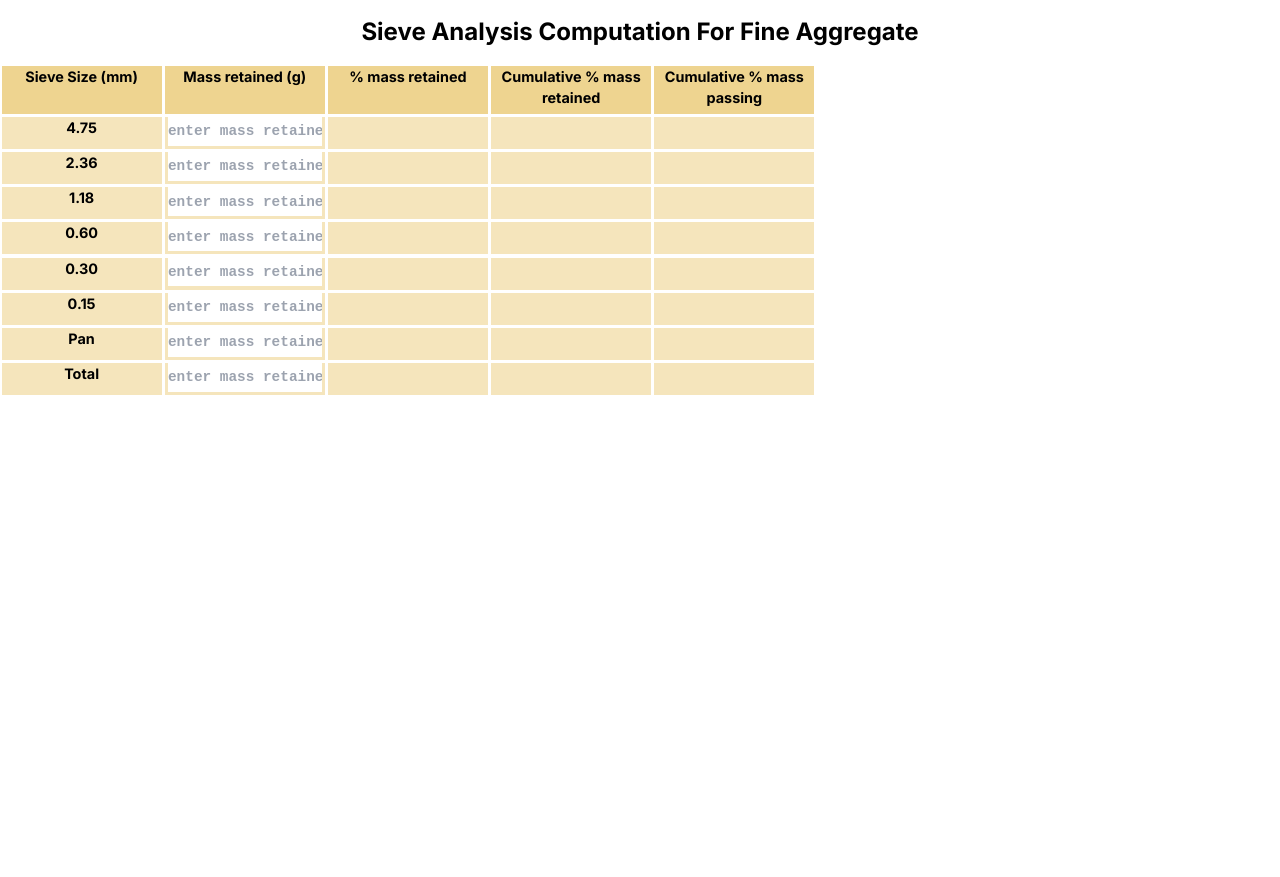
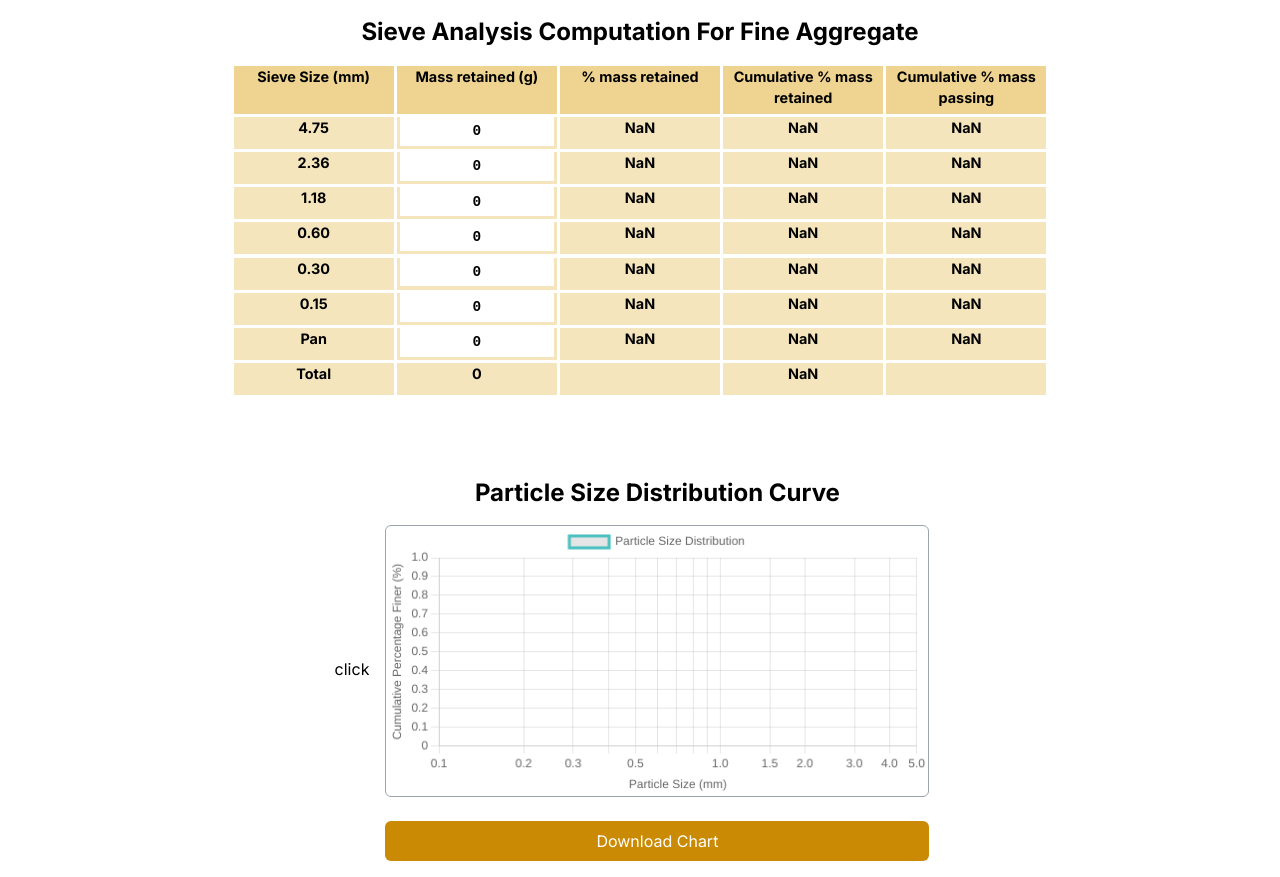
Before and after one commit to IsraelIyke/ug-project, a Next.js app: page /psd-curve in a window 1280 px wide. Before the commit the page ends 800 px from the top, so only its background shows below. Built offline with nearby package versions, Linux system fonts and the light colour scheme.

Commit message:
finished working on the particle distribution input field

```diff
--- a/app/psd-curve/page.css
+++ b/app/psd-curve/page.css
@@ -1,8 +1,17 @@
+.container {
+  text-align: center;
+}
 .particle {
   display: flex;
   align-items: center;
   overflow-y: hidden;
   overflow-x: auto;
+  justify-content: center;
+}
+.sub {
+  display: flex;
+  margin-top: 4rem;
+  justify-content: center;
 }
 .particle-sub {
   display: flex;
@@ -28,3 +37,9 @@
   height: 3rem;
   background: hsl(43, 74%, 75%);
 }
+
+@media screen and (width < 768px) {
+  .particle {
+    justify-content: left;
+  }
+}
--- a/app/psd-curve/page.js
+++ b/app/psd-curve/page.js
@@ -1,75 +1,150 @@
 "use client";
-import { useState, useEffect } from "react";
+import { useState, useEffect, useRef } from "react";
 import Head from "next/head";
 import { Chart } from "chart.js/auto";
 import "./page.css";
 
 export default function Home() {
+  const chartRef = useRef(null);
+
+  const [mass1, setMass1] = useState(0);
+  const [mass2, setMass2] = useState(0);
+  const [mass3, setMass3] = useState(0);
+  const [mass4, setMass4] = useState(0);
+  const [mass5, setMass5] = useState(0);
+  const [mass6, setMass6] = useState(0);
+  const [mass7, setMass7] = useState(0);
+
+  const mass =
+    parseFloat(mass1) +
+    parseFloat(mass2) +
+    parseFloat(mass3) +
+    parseFloat(mass4) +
+    parseFloat(mass5) +
+    parseFloat(mass6) +
+    parseFloat(mass7);
+
+  const percentRetained1 = (mass1 / mass) * 100;
+  const percentRetained2 = (mass2 / mass) * 100;
+  const percentRetained3 = (mass3 / mass) * 100;
+  const percentRetained4 = (mass4 / mass) * 100;
+  const percentRetained5 = (mass5 / mass) * 100;
+  const percentRetained6 = (mass6 / mass) * 100;
+  const percentRetained7 = (mass7 / mass) * 100;
+
+  const cRetained1 = percentRetained1;
+  const cRetained2 = cRetained1 + percentRetained2;
+  const cRetained3 = cRetained2 + percentRetained3;
+  const cRetained4 = cRetained3 + percentRetained4;
+  const cRetained5 = cRetained4 + percentRetained5;
+  const cRetained6 = cRetained5 + percentRetained6;
+  const cRetained7 = cRetained6 + percentRetained7;
+  const cRetained =
+    cRetained1 +
+    cRetained2 +
+    cRetained3 +
+    cRetained4 +
+    cRetained5 +
+    cRetained6 +
+    cRetained7;
+
+  const pRetained1 = 100 - cRetained1;
+  const pRetained2 = 100 - cRetained2;
+  const pRetained3 = 100 - cRetained3;
+  const pRetained4 = 100 - cRetained4;
+  const pRetained5 = 100 - cRetained5;
+  const pRetained6 = 100 - cRetained6;
+  const pRetained7 = 100 - cRetained7;
+
   const [dataPoints, setDataPoints] = useState([
-    // { x: 0.1, y: 0 },
-    { x: 0.15, y: 11.2 },
-    { x: 0.3, y: 31.9 },
-    { x: 0.6, y: 79.5 },
-    { x: 1.18, y: 89.3 },
-    { x: 2.36, y: 96.4 },
-    { x: 4.75, y: 100 },
+    { x: 0.15, y: pRetained6 },
+    { x: 0.3, y: pRetained5 },
+    { x: 0.6, y: pRetained4 },
+    { x: 1.18, y: pRetained3 },
+    { x: 2.36, y: pRetained2 },
+    { x: 4.75, y: pRetained1 },
   ]);
+  const updateState = () => {
+    const newState = dataPoints.map((obj) => {
+      if (obj.x === 4.75) {
+        return { ...obj, y: pRetained1 };
+      }
+      if (obj.x === 2.36) {
+        return { ...obj, y: pRetained2 };
+      }
+      if (obj.x === 1.18) {
+        return { ...obj, y: pRetained3 };
+      }
+      if (obj.x === 0.6) {
+        return { ...obj, y: pRetained4 };
+      }
+      if (obj.x === 0.3) {
+        return { ...obj, y: pRetained5 };
+      }
+      if (obj.x === 0.15) {
+        return { ...obj, y: pRetained6 };
+      }
+      return obj;
+    });
 
-  // const updateChart = (dataPoints) => {
-  //   const ctx = document.getElementById("psdChart").getContext("2d");
-  //   new Chart(ctx, {
-  //     type: "line",
-  //     data: {
-  //       datasets: [
-  //         {
-  //           label: "Particle Size Distribution",
-  //           data: dataPoints,
-  //           borderColor: "rgba(75, 192, 192, 1)",
-  //           fill: false,
-  //           tension: 0.4,
-  //         },
-  //       ],
-  //     },
-  //     options: {
-  //       scales: {
-  //         x: {
-  //           type: "logarithmic", // Use logarithmic scale for the particle size (microns) axis
-  //           position: "bottom",
-  //           title: {
-  //             display: true,
-  //             text: "Particle Size (mm)",
-  //           },
-  //           min: 0.1, // Set a minimum value for the logarithmic axis
-  //         },
-  //         y: {
-  //           type: "linear",
-  //           position: "left",
-  //           title: {
-  //             display: true,
-  //             text: "Cumulative Percentage Finer (%)",
-  //           },
-  //           min: 0,
-  //         },
-  //       },
-  //     },
-  //   });
-  // };
+    setDataPoints(newState);
+  };
 
-  // useEffect(() => {
-  //   updateChart(dataPoints);
-  // }, []);
+  const updateChart = (dataPoints) => {
+    if (chartRef.current) {
+      chartRef.current.destroy(); // Destroy the previous Chart instance if it exists
+    }
+    const ctx = document.getElementById("psdChart").getContext("2d");
+    chartRef.current = new Chart(ctx, {
+      type: "line",
+      data: {
+        datasets: [
+          {
+            label: "Particle Size Distribution",
+            data: dataPoints,
+            borderColor: "rgba(75, 192, 192, 1)",
+            fill: false,
+            tension: 0.4,
+          },
+        ],
+      },
+      options: {
+        scales: {
+          x: {
+            type: "logarithmic", // Use logarithmic scale for the particle size (microns) axis
+            position: "bottom",
+            title: {
+              display: true,
+              text: "Particle Size (mm)",
+            },
+            min: 0.1, // Set a minimum value for the logarithmic axis
+          },
+          y: {
+            type: "linear",
+            position: "left",
+            title: {
+              display: true,
+              text: "Cumulative Percentage Finer (%)",
+            },
+            min: 0,
+          },
+        },
+      },
+    });
+  };
+
+  useEffect(() => {
+    updateChart(dataPoints);
+  }, [dataPoints]);
 
   return (
-    <div>
+    <div className="container">
       <Head>
         <title>Particle Size Distribution Curve</title>
 
-        <meta name="viewport" content="width=device-width, initial-scale=2.0" />
+        <meta name="viewport" content="width=device-width, initial-scale=1.0" />
       </Head>
-      <h1
-        className="text-2xl font-bold mb-4 mt-4"
-        style={{ textAlign: "center" }}
-      >
+      <h1 className="text-2xl font-bold mb-4 mt-4">
         Sieve Analysis Computation For Fine Aggregate
       </h1>
       {/* a toogle will be here to change from fine aggregate to coarse aggregate */}
@@ -88,71 +163,106 @@ export default function Home() {
         <div className="particle-sub">
           <div className="particle-tile particle-title">Mass retained (g)</div>
           <div className="particle-tile">
-            <input placeholder="enter mass retained" />
+            <input
+              placeholder="enter mass retained"
+              name="mass1"
+              value={mass1}
+              onChange={(e) => setMass1(e.target.value)}
+            />
           </div>
           <div className="particle-tile">
-            <input placeholder="enter mass retained" />
+            <input
+              placeholder="enter mass retained"
+              name="mass2"
+              value={mass2}
+              onChange={(e) => setMass2(e.target.value)}
+            />
           </div>
           <div className="particle-tile">
-            <input placeholder="enter mass retained" />
+            <input
+              placeholder="enter mass retained"
+              name="mass3"
+              value={mass3}
+              onChange={(e) => setMass3(e.target.value)}
+            />
           </div>
           <div className="particle-tile">
-            <input placeholder="enter mass retained" />
+            <input
+              placeholder="enter mass retained"
+              name="mass4"
+              value={mass4}
+              onChange={(e) => setMass4(e.target.value)}
+            />
           </div>
           <div className="particle-tile">
-            <input placeholder="enter mass retained" />
+            <input
+              placeholder="enter mass retained"
+              name="mass5"
+              value={mass5}
+              onChange={(e) => setMass5(e.target.value)}
+            />
           </div>
           <div className="particle-tile">
-            <input placeholder="enter mass retained" />
+            <input
+              placeholder="enter mass retained"
+              name="mass6"
+              value={mass6}
+              onChange={(e) => setMass6(e.target.value)}
+            />
           </div>
           <div className="particle-tile">
-            <input placeholder="enter mass retained" />
+            <input
+              placeholder="enter mass retained"
+              name="mass7"
+              value={mass7}
+              onChange={(e) => setMass7(e.target.value)}
+            />
           </div>
-          <div className="particle-tile">
-            <input placeholder="enter mass retained" />
-          </div>
+          <div className="particle-tile">{mass ? mass : 0}</div>
         </div>
         <div className="particle-sub">
           <div className="particle-tile particle-title">% mass retained</div>
-          <div className="particle-tile"></div>
-          <div className="particle-tile"></div>
-          <div className="particle-tile"></div>
-          <div className="particle-tile"></div>
-          <div className="particle-tile"></div>
-          <div className="particle-tile"></div>
-          <div className="particle-tile"></div>
+          <div className="particle-tile">{percentRetained1.toFixed(2)}</div>
+          <div className="particle-tile">{percentRetained2.toFixed(2)}</div>
+          <div className="particle-tile">{percentRetained3.toFixed(2)}</div>
+          <div className="particle-tile">{percentRetained4.toFixed(2)}</div>
+          <div className="particle-tile">{percentRetained5.toFixed(2)}</div>
+          <div className="particle-tile">{percentRetained6.toFixed(2)}</div>
+          <div className="particle-tile">{percentRetained7.toFixed(2)}</div>
           <div className="particle-tile"></div>
         </div>
         <div className="particle-sub">
           <div className="particle-tile particle-title">
             Cumulative % mass retained
           </div>
-          <div className="particle-tile"></div>
-          <div className="particle-tile"></div>
-          <div className="particle-tile"></div>
-          <div className="particle-tile"></div>
-          <div className="particle-tile"></div>
-          <div className="particle-tile"></div>
-          <div className="particle-tile"></div>
-          <div className="particle-tile"></div>
+          <div className="particle-tile">{cRetained1.toFixed(2)}</div>
+          <div className="particle-tile">{cRetained2.toFixed(2)}</div>
+          <div className="particle-tile">{cRetained3.toFixed(2)}</div>
+          <div className="particle-tile">{cRetained4.toFixed(2)}</div>
+          <div className="particle-tile">{cRetained5.toFixed(2)}</div>
+          <div className="particle-tile">{cRetained6.toFixed(2)}</div>
+          <div className="particle-tile">{cRetained7.toFixed(2)}</div>
+          <div className="particle-tile">{cRetained.toFixed(2)}</div>
         </div>
         <div className="particle-sub">
           <div className="particle-tile particle-title">
             Cumulative % mass passing
           </div>
-          <div className="particle-tile"></div>
-          <div className="particle-tile"></div>
-          <div className="particle-tile"></div>
-          <div className="particle-tile"></div>
-          <div className="particle-tile"></div>
-          <div className="particle-tile"></div>
-          <div className="particle-tile"></div>
+          <div className="particle-tile">{pRetained1.toFixed(2)}</div>
+          <div className="particle-tile">{pRetained2.toFixed(2)}</div>
+          <div className="particle-tile">{pRetained3.toFixed(2)}</div>
+          <div className="particle-tile">{pRetained4.toFixed(2)}</div>
+          <div className="particle-tile">{pRetained5.toFixed(2)}</div>
+          <div className="particle-tile">{pRetained6.toFixed(2)}</div>
+          <div className="particle-tile">{pRetained7.toFixed(2)}</div>
           <div className="particle-tile"></div>
         </div>
       </div>
 
-      {/* <main className="p-4 w-full max-w-xl flex flex-col items-center">
-        <h1 className="text-3xl font-bold mb-4">
+      <div className="sub">
+        <button onClick={updateState}>click</button>
+        <main className="p-4 w-full max-w-xl flex flex-col items-center">
+          <h1 className="text-2xl font-bold mb-4">
             Particle Size Distribution Curve
           </h1>
           <canvas
@@ -175,7 +285,8 @@ export default function Home() {
               Download Chart
             </button>
           </div>
-      </main> */}
+        </main>
+      </div>
     </div>
   );
 }
```
Lines whose indentation alone changed are shown as unchanged.
